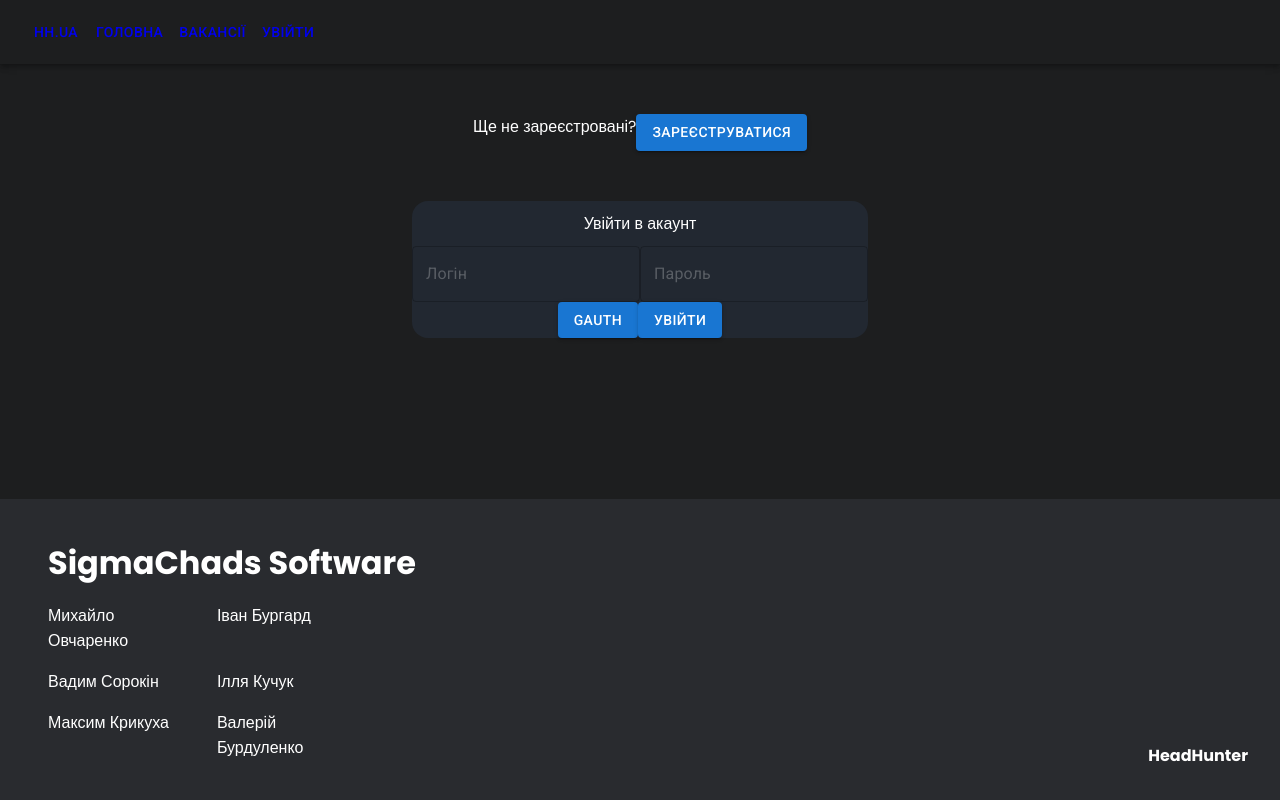
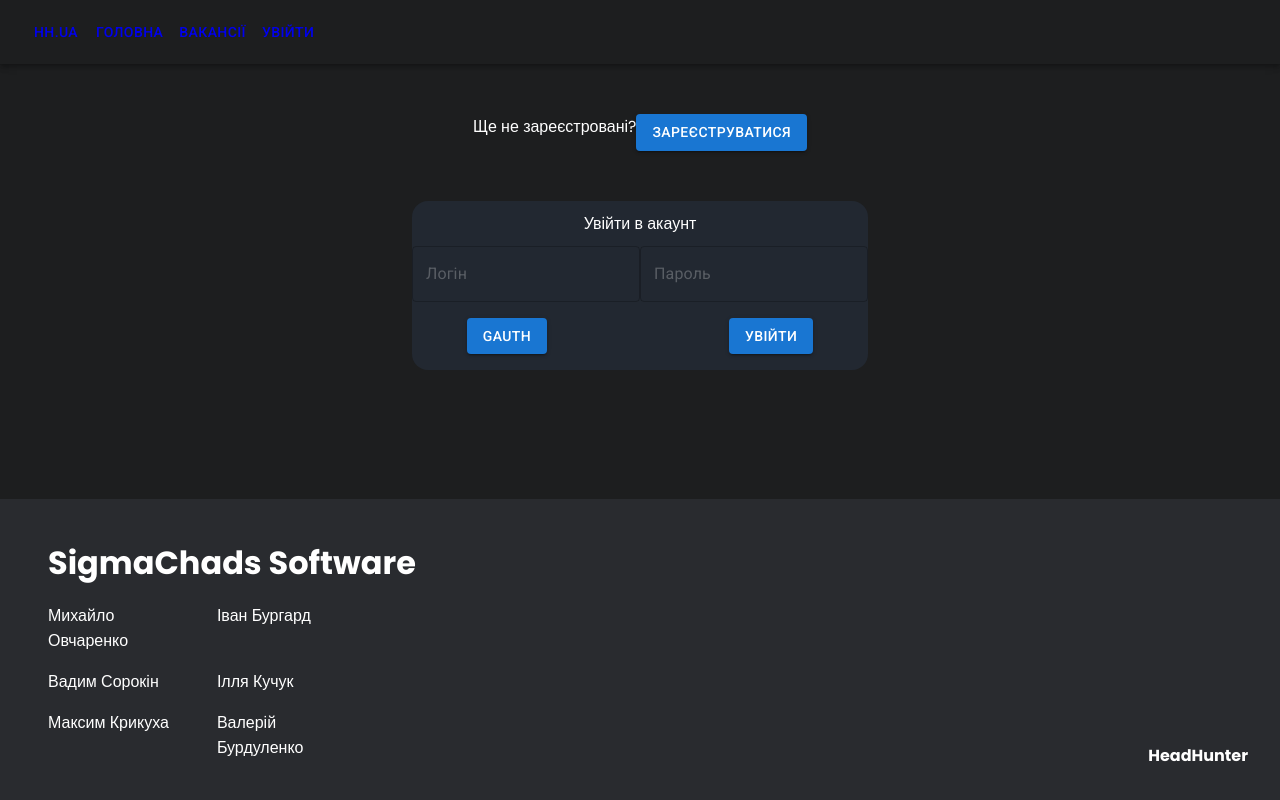
Before and after one commit to GigachadSoftware/headhunter-front, a React (Create React App) app: page /auth in a window 1280 px wide. Built offline with nearby package versions, Linux system fonts and the light colour scheme.

Commit message:
Fix auth_login form

```diff
--- a/src/components/Auth_login.js
+++ b/src/components/Auth_login.js
@@ -13,7 +13,7 @@ const Auth_login = () => {
         <div className="text text_auth_login">Увійти в акаунт</div>
         <TextField id="outlined-basic" label="Логін" variant="outlined" />
         <TextField id="outlined-basic" label="Пароль" variant="outlined" />
-        <div className="btns">
+        <div className="btns_auth_login">
           <Button id="btn btn_gauth" variant="contained">
             GAuth
           </Button>
--- a/src/styles/Auth.css
+++ b/src/styles/Auth.css
@@ -11,17 +11,8 @@
   background: #222831;
   border-radius: 16px;
 }
-#outlined-basic {
+.btns_auth_login {
+  display: flex;
+  margin: 16px 12%;
+  justify-content: space-between;
 }
-.btn_gauth {
-  position: absolute;
-
-  left: 25%;
-}
-.btn_login {
-  position: absolute;
-  left: 75%;
-}
-/* .text{
-  display: inline;
-} */
```
